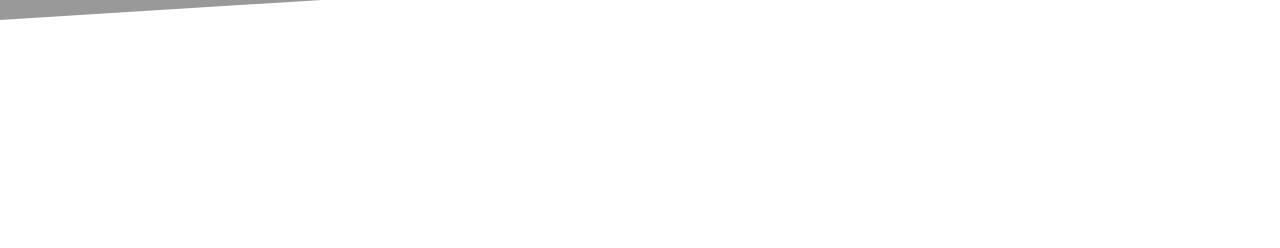
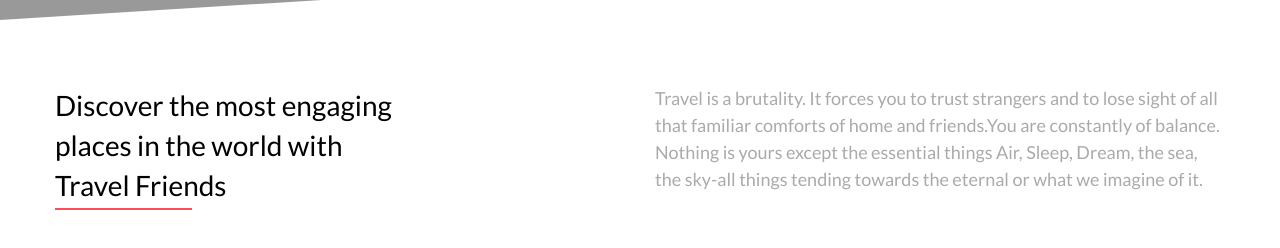
Before and after one commit to NamNguyenGit/NextLevelSolutionTrain, a React (Create React App) app in the folder Udemy_courses/travel-website/: page / in a window 1280 px wide. Shown: the part 780-1028 px from the top of the page. Before the commit the page ends 800 px from the top, so only its background shows below. Built offline with nearby package versions, Linux system fonts and the light colour scheme.

Commit message:
Destination Header

```diff
--- /dev/null
+++ b/Udemy_courses/travel-website/src/components/Destinations.js
@@ -0,0 +1,26 @@
+import { useState } from "react";
+
+
+const Destinations = () => {
+  const [state] = useState({
+    heading:
+      "Discover the most engaging places in the world with Travel Friends",
+    paragraph:
+      "Travel is a brutality. It forces you to trust strangers and to lose sight of all that familiar comforts of home and friends.You are constantly of balance. Nothing is yours except the essential things Air, Sleep, Dream, the sea, the sky-all things tending towards the eternal or what we imagine of it.",
+  });
+  return (
+    <div className="destinations">
+      <div className="container">
+        <div className="row">
+          <div className="col-6 p-15">
+            <h3 className="destinations__heading">{state.heading}</h3>
+          </div>
+          <div className="col-6 p-15">
+            <p className="destinations__paragraph">{state.paragraph}</p>
+          </div>
+        </div>
+      </div>
+    </div>
+  );
+};
+export default Destinations;
--- a/Udemy_courses/travel-website/src/main.scss
+++ b/Udemy_courses/travel-website/src/main.scss
@@ -5,3 +5,4 @@
 @use "scss/components/nav";
 @use "scss/components/toggle";
 @use "scss/layout/layout";
+@use "scss/components/destinations";
--- a/Udemy_courses/travel-website/src/pages/Home.js
+++ b/Udemy_courses/travel-website/src/pages/Home.js
@@ -7,6 +7,7 @@
 import Register from "../auth/Register";
 import Login from "../auth/Login";
 import { Helmet } from "react-helmet-async";
+import Destinations from "../components/Destinations";
 const Home = () => {
   const { dispatch } = useContext(ModelContext);
   const [state] = useState({
@@ -42,6 +43,7 @@
       <Model current={loginModel}>
         <Login currentModel={registerModel} />
       </Model>
+      <Destinations />
     </div>
   );
 };
--- a/Udemy_courses/travel-website/src/scss/abstracts/_variables.scss
+++ b/Udemy_courses/travel-website/src/scss/abstracts/_variables.scss
@@ -4,3 +4,4 @@
 $main2: #df2189;
 $silver: #7f8c8d;
 $blackDark: #1c1d1f;
+$silverlight: #aaa;
--- /dev/null
+++ b/Udemy_courses/travel-website/src/scss/components/_destinations.scss
@@ -0,0 +1,27 @@
+@use "../abstracts" as *;
+.destinations {
+    margin: 5rem 0;
+    &__heading {
+        font-size: 2.8rem;
+        color: $black;
+        font-weight: 500;
+        width: 60%;
+        line-height: 4rem;
+        position: relative;
+        &::after{
+            position: absolute;
+            content: "";
+            bottom: -.5rem;
+            left: 0;
+            width: 40%;
+            height: .2rem;
+            background: $main1;
+        }
+    }
+    &__paragraph {
+        font-size: 1.8rem;
+        line-height: 2.7rem;
+        color: $silverlight;
+        font-weight: 400;
+    }
+}
--- a/Udemy_courses/travel-website/src/scss/utils/_utils.scss
+++ b/Udemy_courses/travel-website/src/scss/utils/_utils.scss
@@ -54,3 +54,7 @@
 .y-center {
     align-items: center;
 }
+
+.p-15 {
+    padding: 1.5rem;
+}
```
Also changed, not shown: Udemy_courses/travel-website/src/main.css.
